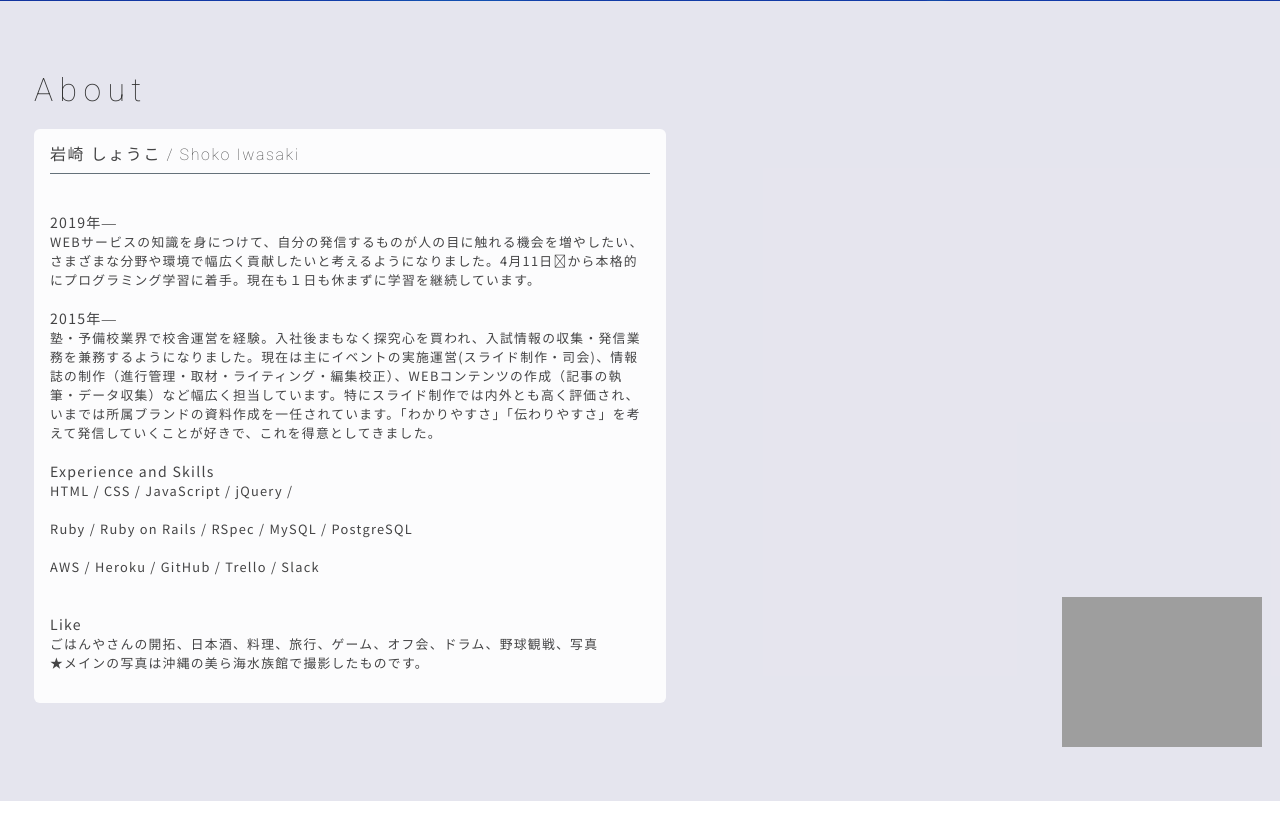
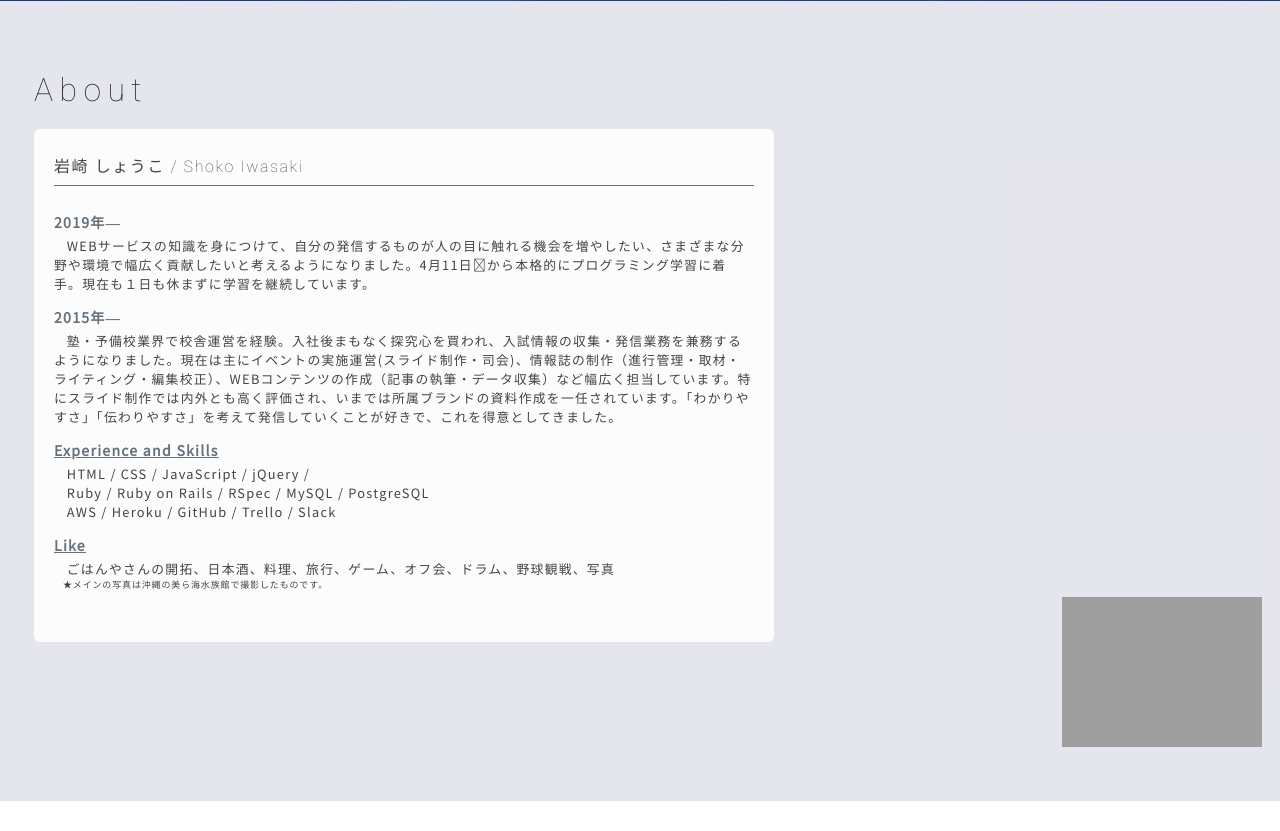
Before and after one commit to key0123456789/portfolio, a Rails app: page /main in a window 1280 px wide. Shown: the part 849-1680 px from the top of the page. Run offline with Rails 7, Linux system fonts and the light colour scheme; style sheets or scripts are compiled from the project's sources; some libraries are stand-ins or nearby versions; grey boxes are pictures that could not be loaded.

Commit message:
Update _main.scss

```diff
--- a/app/assets/stylesheets/_main.scss
+++ b/app/assets/stylesheets/_main.scss
@@ -123,10 +123,10 @@
       }
       &__biography {
         position: absolute;
-        max-width: 600px;
+        max-width: 700px;
         min-width: 200px;
         margin: 12px 180px 40px 16px;
-        padding: 12px 16px;
+        padding: 24px 20px 32px;
         background-color: white;
         opacity: 0.9;
         border-radius: 6px;
@@ -139,10 +139,10 @@
         }
         &-container {
           font-family: 'Noto Sans JP';
-          white-space: pre-wrap;
           font-size: 0.8em;
           letter-spacing: 0.1em;
           width: 100%;
+          margin: 12px 0 18px;
           &-line {
             display: inline-block;
             .l-side {
@@ -151,9 +151,23 @@
             .r-side {
               font-size: 1em;
             }
-            span {
+            .note {
               font-size: 0.7em;
               letter-spacing: 0.1em;
+              margin-left: 1em;
+            }
+            .text-indent {
+              margin-left: 1em;
+            }
+            .under-line {
+              text-decoration: underline;
+            }
+            .sub-title {
+              font-weight: bold;
+              font-size: 1.1em;
+              color: $color-d-gray;
+              display: block;
+              padding: 14px 0 4px;
             }
           }
         }
@@ -180,6 +194,7 @@
         flex-wrap: wrap;
         justify-content: space-between;
         margin: 0 16px;
+        max-width: 1200px;
         li {
           width: auto;
           margin: 0 0 60px;
@@ -367,12 +382,6 @@
               width: 100%;
               height: 100%;
             }
-            // &-github {
-            //   &:hover{
-            //     color: #4183c4;
-            //     cursor: pointer;
-            //   }
-            // }
           }
         }
         .fadeInUp {
@@ -395,9 +404,9 @@
       &__ico {
         width: 100%;
         margin: 0 16px 20px;
-        ul{
+        ul {
           width: 60%;
-          li{
+          li {
             display: inline-block;
             color: $color-l-gray;
             padding-right: 16px;
```
